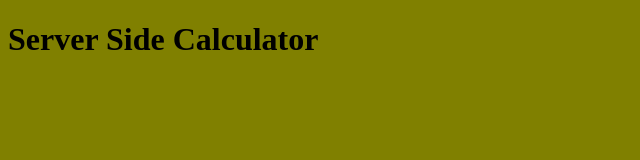
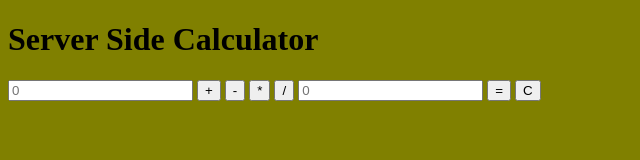
Before and after one commit to bradloudis/jquery-server-side-calculator, a website: page public/index.html in a window 1280 px wide. Shown: the whole page, without its empty margins (0-640 px from the left). Drawn offline with Linux system fonts and the light colour scheme.

Commit message:
initial mark up

```diff
--- a/public/index.html
+++ b/public/index.html
@@ -9,6 +9,20 @@
     <script src="scripts/client.js" type="text/javascript"></script>
   </head>
   <body>
-    <h1>Server Side Calculator</h1>
+    <header>
+      <h1>Server Side Calculator</h1>
+    </header>
+    <main>
+      <div class="calcFields">
+        <input type="number" placeholder="0" class="js-numOne" />
+        <button class="js-addBtn">+</button>
+        <button class="js-minusBtn">-</button>
+        <button class="js-multiplyBtn">*</button>
+        <button class="js-divideBtn">/</button>
+        <input type="number" placeholder="0" class="js-numTwo" />
+        <button class="js-equalBtn">=</button>
+        <button class="js-clearBtn">C</button>
+      </div>
+    </main>
   </body>
 </html>
```
